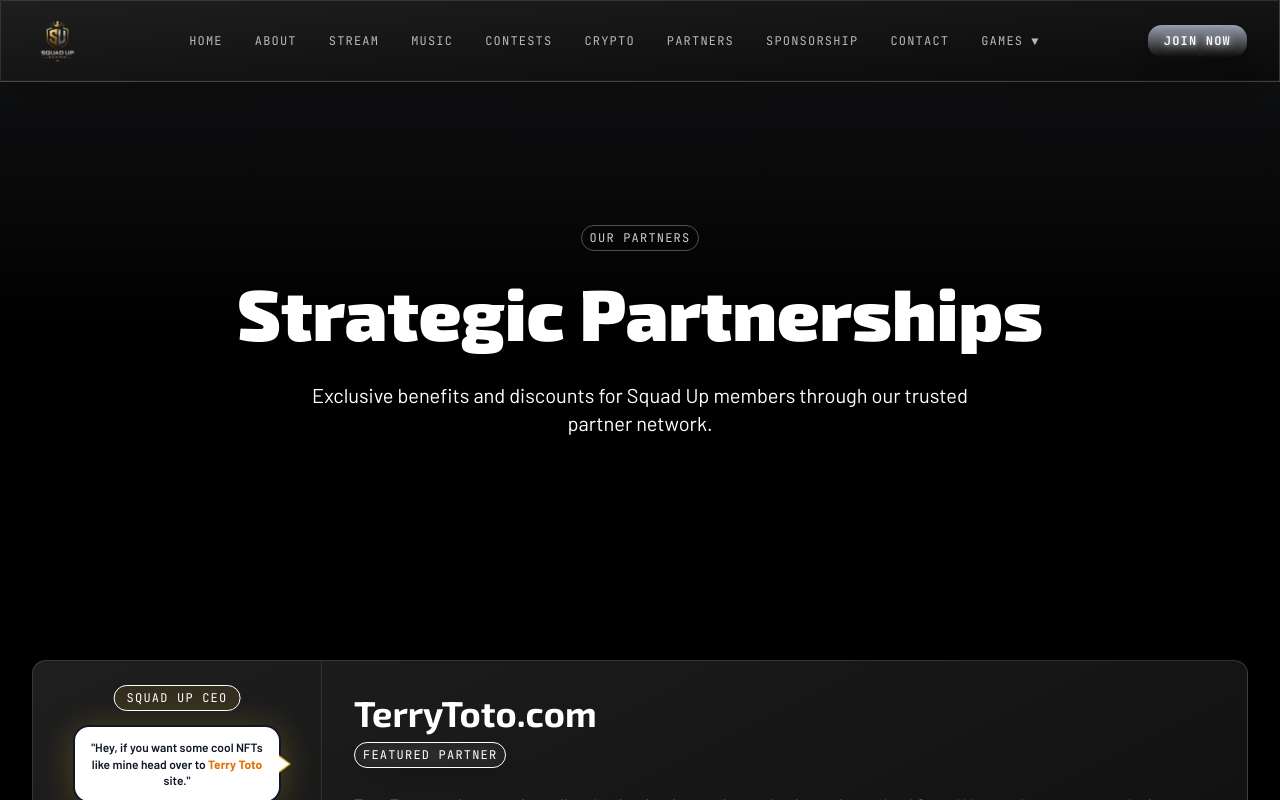
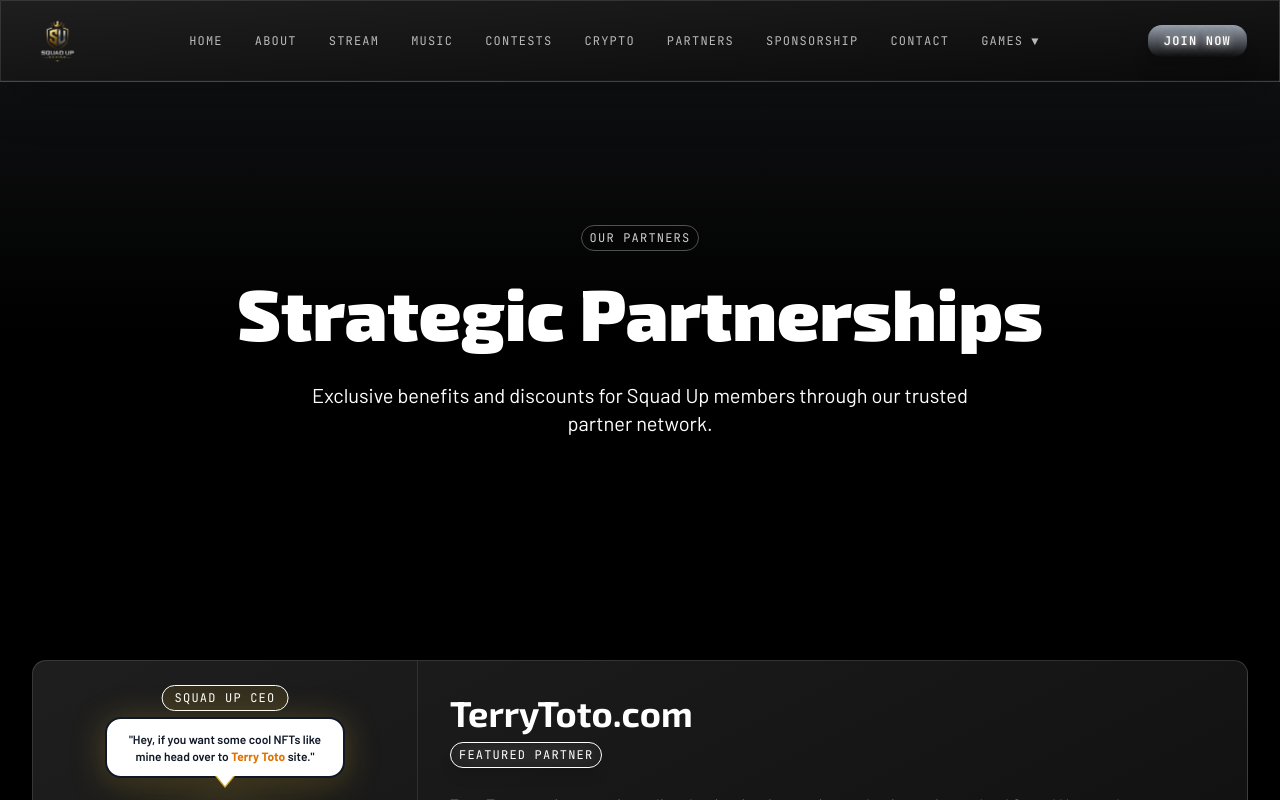
Before and after one commit to Block77778/Squad-up-Entertainment, a Next.js app: page /partnerships in a window 1280 px wide. Shown: the top 800 px of the page. Built offline with nearby package versions, Linux system fonts and the light colour scheme.

Commit message:
Update page.tsx

```diff
--- a/app/partnerships/page.tsx
+++ b/app/partnerships/page.tsx
@@ -40,7 +40,7 @@ export default function Partnerships() {
             <div className="flex flex-col md:flex-row items-stretch min-h-[520px]">
 
               {/* LEFT: CEO Avatar — stands tall beside the card content */}
-              <div className="relative md:w-72 flex-shrink-0 flex items-end justify-center overflow-hidden">
+              <div className="relative md:w-96 flex-shrink-0 flex items-end justify-center overflow-hidden">
                 {/* Subtle radial glow behind the character */}
                 <div
                   className="absolute bottom-0 left-1/2 -translate-x-1/2 w-64 h-64 rounded-full pointer-events-none"
@@ -59,8 +59,8 @@ export default function Partnerships() {
                   </span>
                 </div>
 
-                {/* Speech bubble — points right toward the content */}
-                <div className="absolute top-16 left-1/2 -translate-x-1/2 z-20 w-52">
+                {/* Speech bubble — points down toward the character */}
+                <div className="absolute top-14 left-1/2 -translate-x-1/2 z-20 w-60">
                   <div
                     className="relative bg-white text-gray-900 rounded-2xl px-4 py-3 shadow-xl text-xs font-semibold text-center border-2 border-gold"
                     style={{ filter: 'drop-shadow(0 4px 16px rgba(212,175,55,0.3))' }}
@@ -69,29 +69,29 @@ export default function Partnerships() {
                       "Hey, if you want some cool NFTs like mine head over to{' '}
                       <span className="text-amber-600 font-bold">Terry Toto</span> site."
                     </span>
-                    {/* Tail pointing right */}
+                    {/* Tail pointing down toward the character */}
                     <div
-                      className="absolute right-[-12px] top-1/2 -translate-y-1/2 w-0 h-0"
+                      className="absolute left-1/2 -translate-x-1/2 bottom-[-12px] w-0 h-0"
                       style={{
-                        borderTop: '9px solid transparent',
-                        borderBottom: '9px solid transparent',
-                        borderLeft: '12px solid #D4AF37',
+                        borderLeft: '10px solid transparent',
+                        borderRight: '10px solid transparent',
+                        borderTop: '12px solid #D4AF37',
                       }}
                     />
                     <div
-                      className="absolute right-[-10px] top-1/2 -translate-y-1/2 w-0 h-0"
+                      className="absolute left-1/2 -translate-x-1/2 bottom-[-10px] w-0 h-0"
                       style={{
-                        borderTop: '8px solid transparent',
-                        borderBottom: '8px solid transparent',
-                        borderLeft: '11px solid white',
+                        borderLeft: '9px solid transparent',
+                        borderRight: '9px solid transparent',
+                        borderTop: '11px solid white',
                       }}
                     />
                   </div>
                 </div>
 
-                {/* Avatar — full height, no cropping */}
+                {/* Avatar — bigger and closer to the bubble */}
                 <div
-                  className="relative w-64 h-[440px] transition-transform duration-500 group-hover:scale-105 group-hover:-translate-y-2"
+                  className="relative w-80 h-[500px] transition-transform duration-500 group-hover:scale-105 group-hover:-translate-y-2"
                   style={{ filter: 'drop-shadow(0 12px 40px rgba(212,175,55,0.4))' }}
                 >
                   <Image
```
